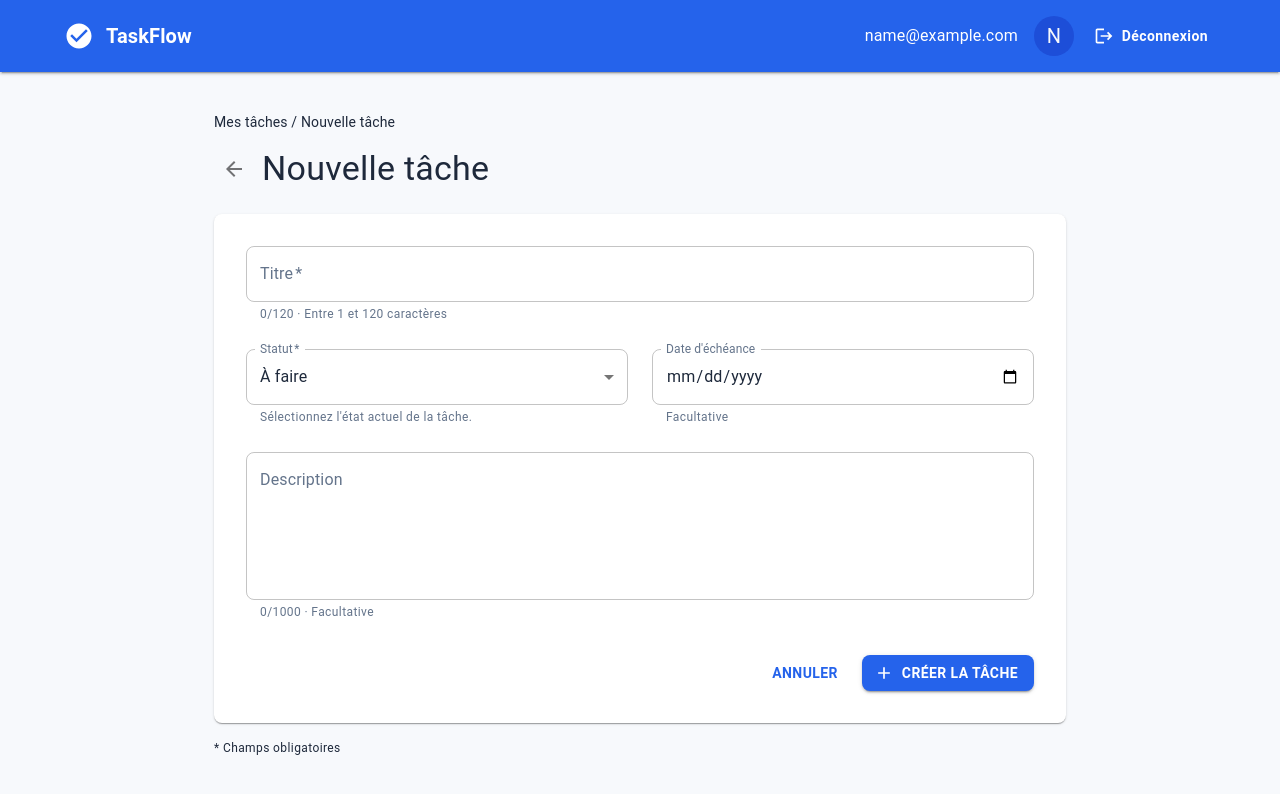
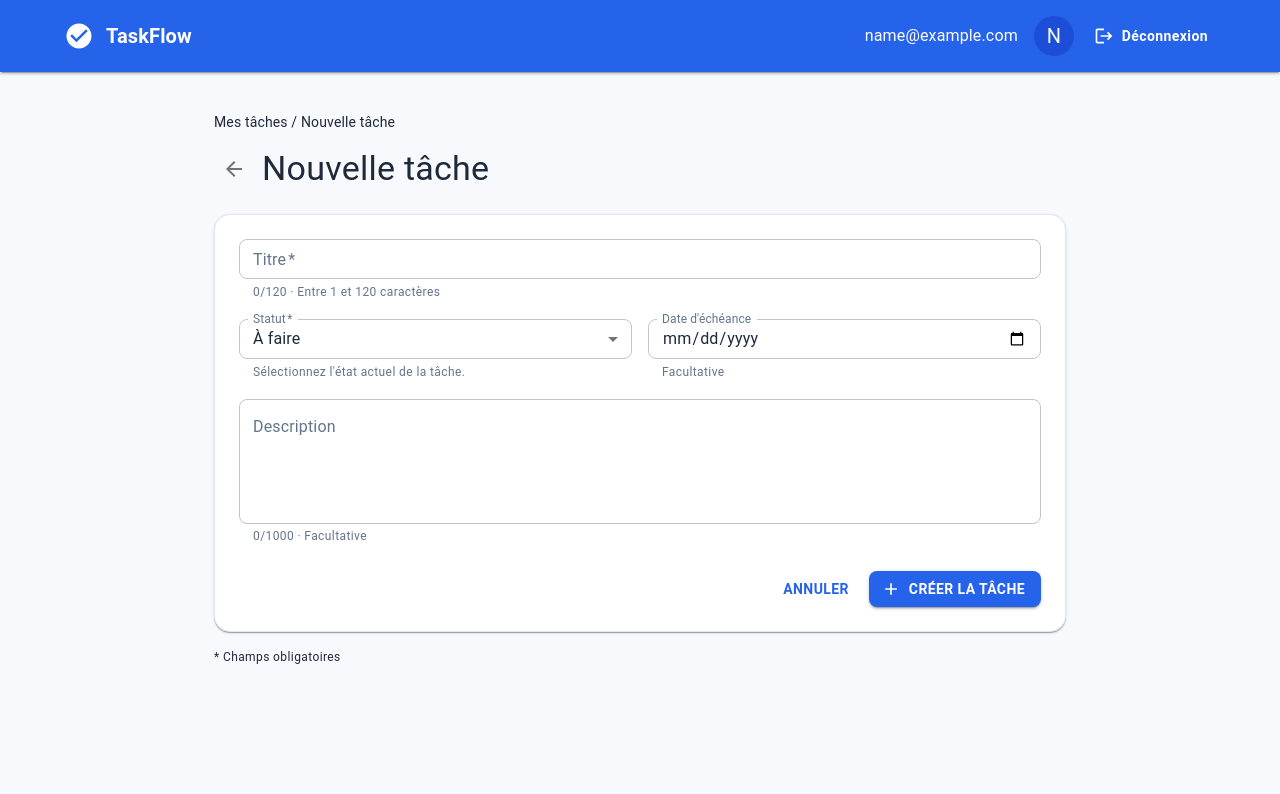
Before and after one commit to Feydai/TP-TODOLIST, a React (Vite) app in the folder frontend/: page /tasks/new in a window 1280 px wide. Shown: the top 794 px of the page. Built offline with nearby package versions, Linux system fonts and the light colour scheme; sample sign-in values are in the browser's storage.

Commit message:
enhace style forms

```diff
--- a/frontend/src/components/tasks/TaskForm.jsx
+++ b/frontend/src/components/tasks/TaskForm.jsx
@@ -84,8 +84,15 @@ const TaskForm = ({
     <Paper
       component="form"
       onSubmit={handleSubmit}
-      sx={{ p: { xs: 3, md: 4 } }}
+      elevation={1}
+      sx={{
+        p: { xs: 2.5, md: 3 },
+        borderRadius: 2,
+        border: '1px solid',
+        borderColor: 'divider',
+      }}
     >
+      {/* Titre */}
       <TextField
         name="title"
         label="Titre"
@@ -98,6 +105,7 @@ const TaskForm = ({
         }
         required
         fullWidth
+        size="small"
         slotProps={{
           htmlInput: {
             maxLength: 120,
@@ -105,6 +113,7 @@ const TaskForm = ({
         }}
       />
 
+      {/* Statut + date */}
       <Box
         sx={{
           display: 'grid',
@@ -112,11 +121,11 @@ const TaskForm = ({
             xs: '1fr',
             md: '1fr 1fr',
           },
-          gap: 3,
-          mt: 3,
+          gap: 2,
+          mt: 2,
         }}
       >
-        <FormControl required>
+        <FormControl required size="small">
           <InputLabel>Statut</InputLabel>
 
           <Select
@@ -143,6 +152,7 @@ const TaskForm = ({
           onChange={handleChange}
           helperText="Facultative"
           fullWidth
+          size="small"
           slotProps={{
             inputLabel: {
               shrink: true,
@@ -151,6 +161,7 @@ const TaskForm = ({
         />
       </Box>
 
+      {/* Description */}
       <TextField
         name="description"
         label="Description"
@@ -162,9 +173,9 @@ const TaskForm = ({
           errors.description || `${form.description.length}/1000 · Facultative`
         }
         multiline
-        rows={5}
+        rows={4}
         fullWidth
-        sx={{ mt: 3 }}
+        sx={{ mt: 2 }}
         slotProps={{
           htmlInput: {
             maxLength: 1000,
@@ -172,12 +183,14 @@ const TaskForm = ({
         }}
       />
 
+      {/* Actions */}
       <Box
         sx={{
           display: 'flex',
           justifyContent: 'flex-end',
-          gap: 2,
-          mt: 4,
+          alignItems: 'center',
+          gap: 1.5,
+          mt: 3,
         }}
       >
         <AppButton
```
